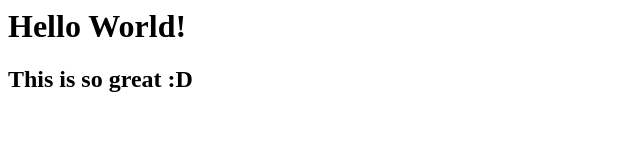
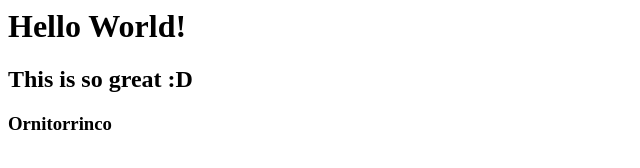
Before and after one commit to IsaacAlcocer/evient-edu, a plain HTML site: page mysite.html in a window 1280 px wide. Shown: the whole page, without its empty margins (0-640 px from the left). Drawn offline with Linux system fonts and the light colour scheme.

Commit message:
mysite actualizado

```diff
--- a/mysite.html
+++ b/mysite.html
@@ -5,5 +5,6 @@
     <body>
         <h1>Hello World!</h1>
         <h2>This is so great :D</h2>
+        <h3>Ornitorrinco</h3>
     </body>
 </html>
```
